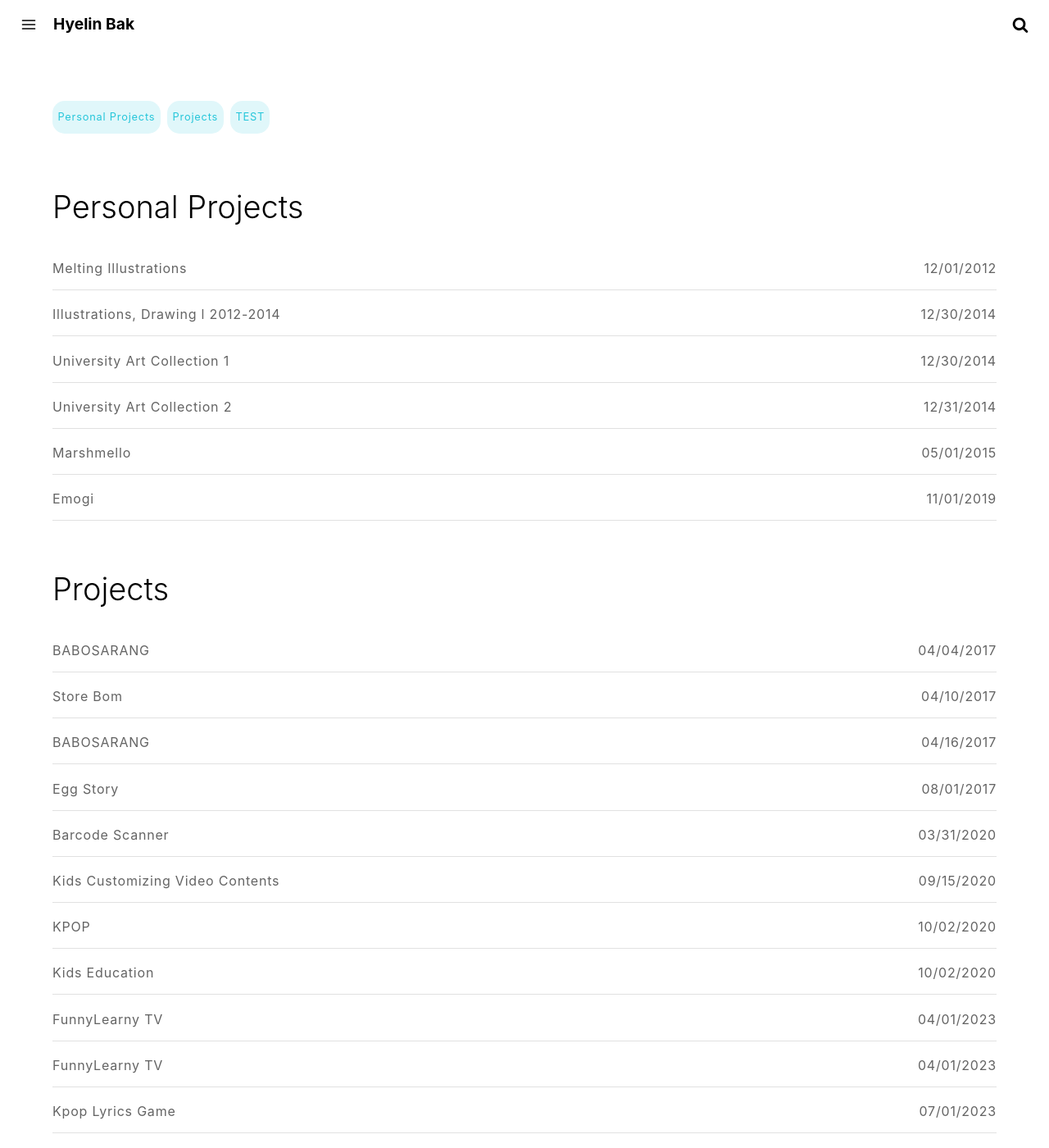
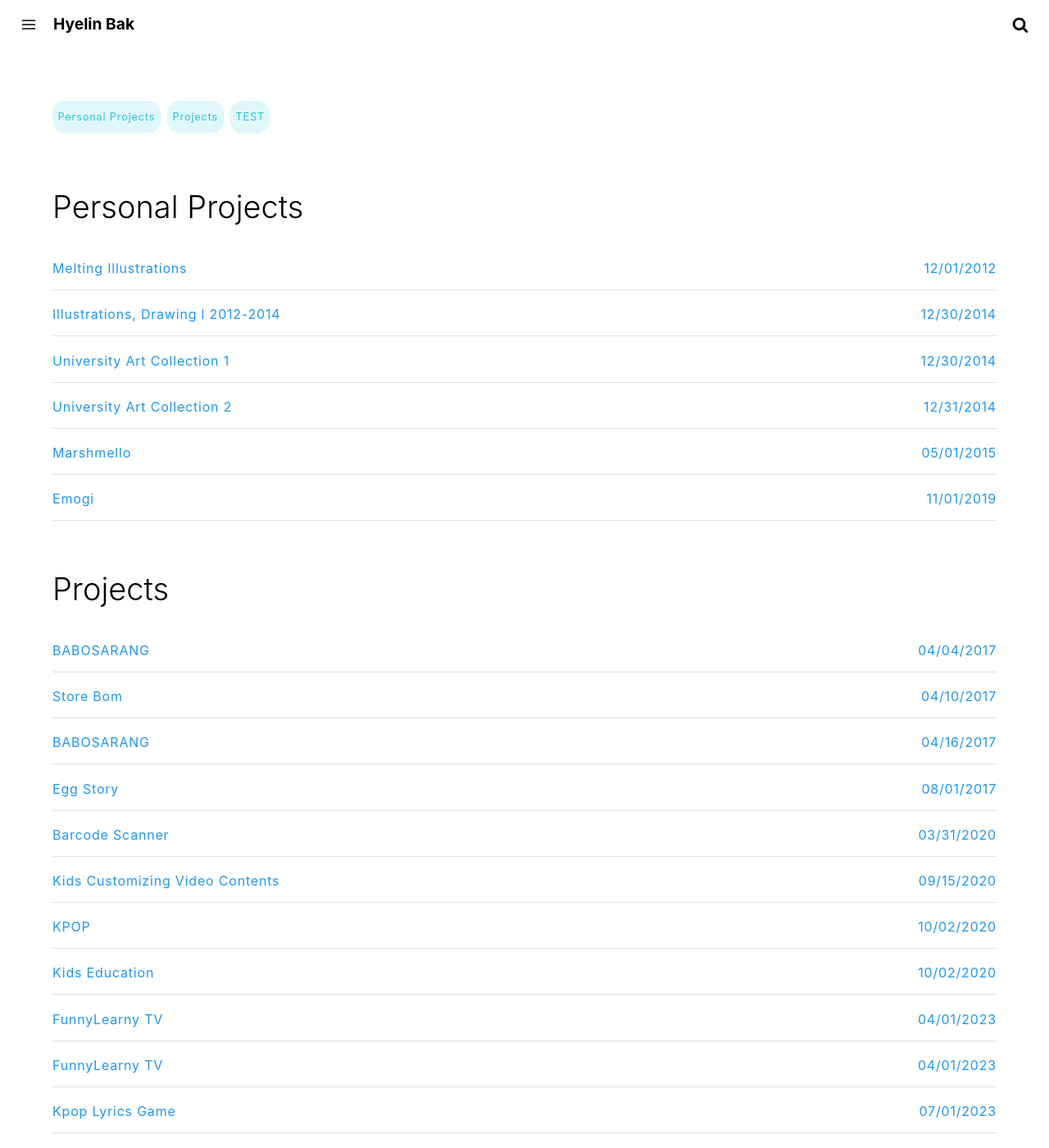
Before and after one commit to crazyjamy/crazyjamy.github.io, a Jekyll site: the page built from tags.html, in a window 1280 px wide and 1400 px high. Shown: the whole window at 82% size. Built offline with Jekyll 4.4.1, drawn with Linux system fonts in a browser that asks for light colours.

Commit message:
Update main.css

```diff
--- a/assets/css/main.css
+++ b/assets/css/main.css
@@ -481,7 +481,7 @@ main{
   color:#bf616a;word-wrap:break-word;background:#f2f2f2;padding:.188rem .313rem;border-radius:3px;font-size:0.8rem;
 }
 .post-content a{
-    color:#646464;text-decoration:none
+    color:#2196f3;text-decoration:none
 }
 .post-content iframe{
   margin-top:1.875rem;width:100%
```
